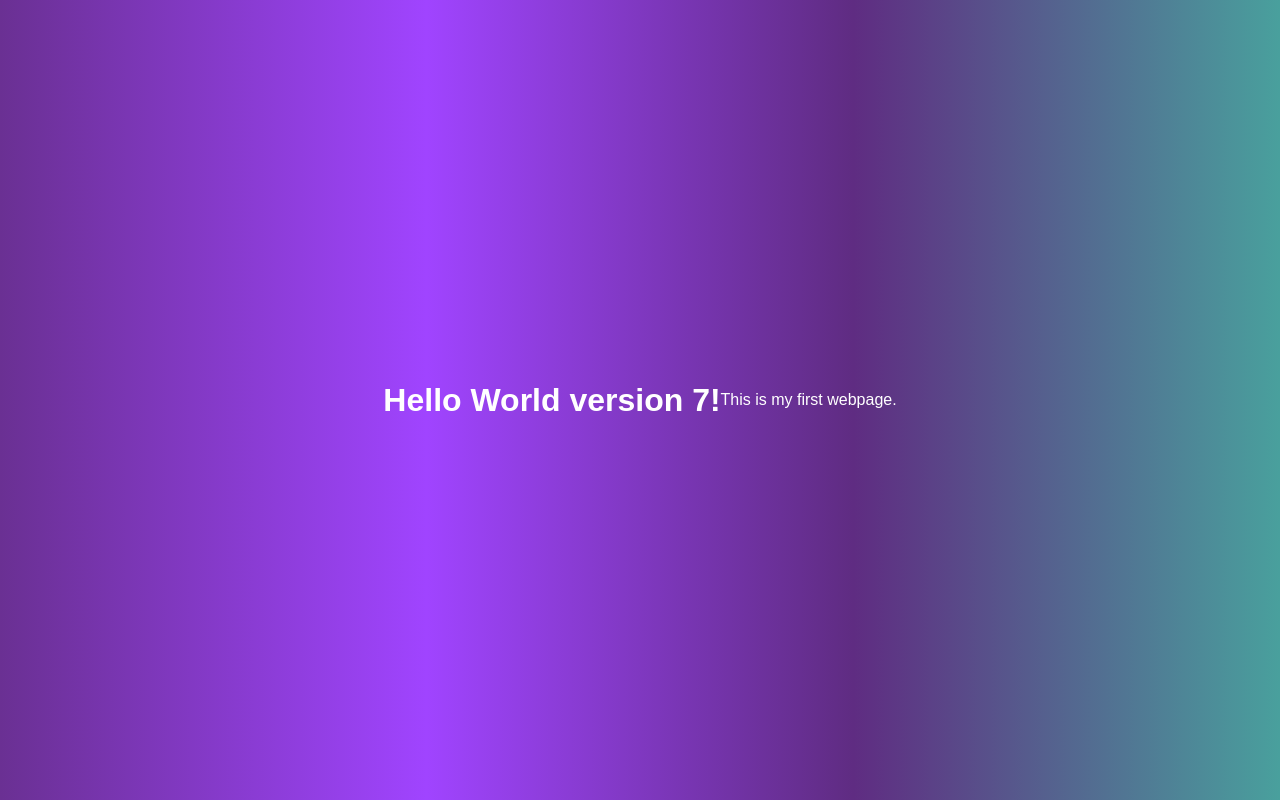
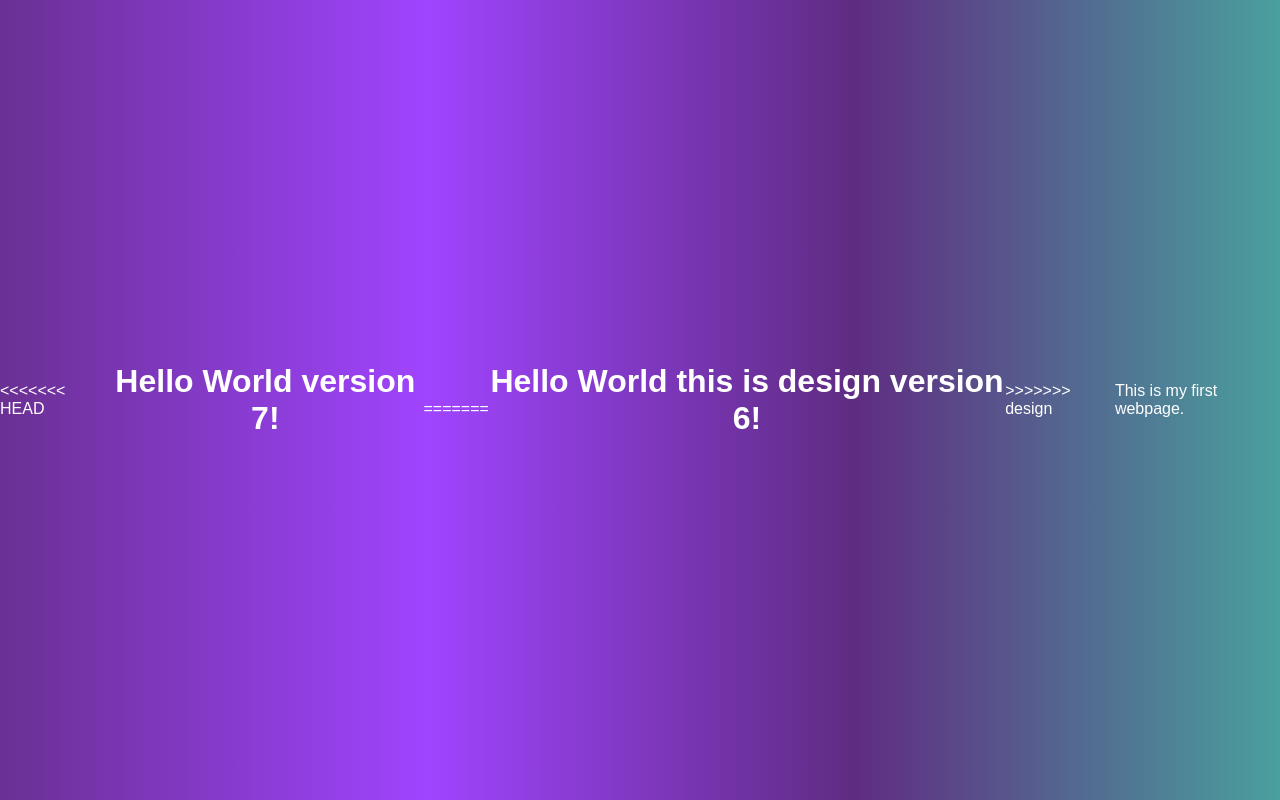
Before and after one commit to BugRum/git_practice_01, a plain HTML site: page Git_2025/index.html in a window 1280 px wide. Drawn offline with Linux system fonts and the light colour scheme.

Commit message:
Add the file

```diff
--- a/Git_2025/index.html
+++ b/Git_2025/index.html
@@ -5,7 +5,11 @@
 <head>
 </head>
 <body>
+<<<<<<< HEAD
 	<h1>Hello World version 7!</h1><br>
+=======
+	<h1>Hello World this is design version 6!</h1>
+>>>>>>> design
 
 	<p>This is my first webpage.</p>
 	<link rel="stylesheet" type="text/css" href="style.css">
```
Also changed, not shown: 1 other file.
